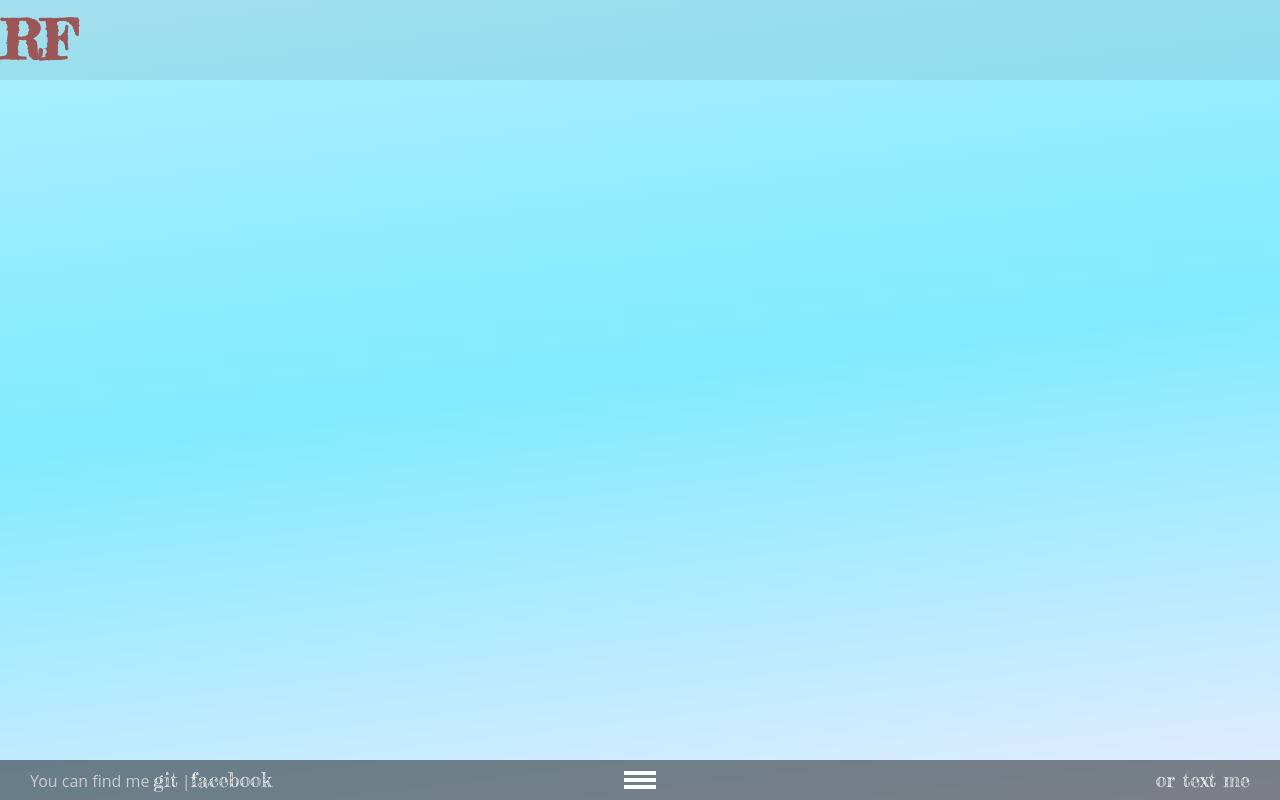
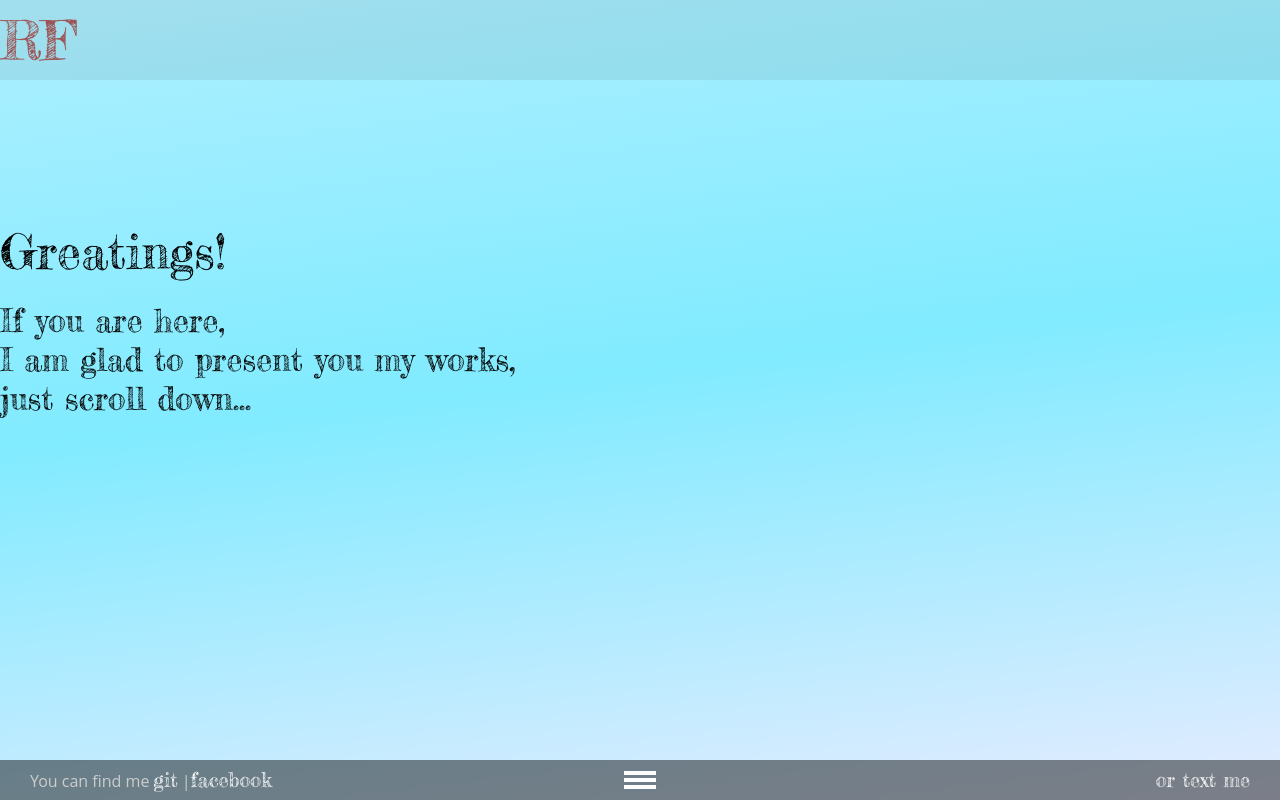
Before and after one commit to RomanFPL/my-profile, a website with bundled scripts: page src/index.html in a window 1280 px wide. Shown: the top 800 px of the page. Built offline with nearby package versions, Linux system fonts and the light colour scheme.

Commit message:
Create intro greating

```diff
--- a/src/assets/sass/_header.sass
+++ b/src/assets/sass/_header.sass
@@ -61,10 +61,6 @@ nav
                 line-height: 18px
                 color: #cccccc
             a
-                font-family: Fredericka the Great
-                font-size: 20px
-                font-weight: 400
-                line-height: 20px
                 color: #ffffff
                 transition: all ease-in-out .5s
                 text-decoration: none
--- a/src/assets/sass/_intro.sass
+++ b/src/assets/sass/_intro.sass
@@ -12,4 +12,16 @@
             h1
                 color:#9D5555
                 font-size: 54px
+    .present
+        height: 60vh
+        display: flex
+        align-items: center
+        .greating-part
+            width: 50%
+            h2
+                font-size: 48px
+                font-weight: 500
+                margin-bottom: 20px
+            p
+                font-size: 32px
                 font-family: "Fredericka the Great"
--- a/src/assets/sass/style.sass
+++ b/src/assets/sass/style.sass
@@ -13,3 +13,14 @@ body
 .container
 	width: 1320px
 	margin: 0 auto
+
+h1, h2, h3, h4
+	font-family: "Fredericka the Great"
+	font-weight: 500
+
+a
+	font-family: "Fredericka the Great"
+	font-size: 20px
+	font-weight: 400
+	line-height: 20px
+	font-weight: 500
--- a/src/index.html
+++ b/src/index.html
@@ -12,14 +12,14 @@
     <header class="header-bottom">
         <nav>
             <ul class="descr-profile">
-                <li><span>You can find me </span><a href="#">git</a> <span>|</span><a href="#">facebook</a></li>
+                <li><span>You can find me </span><a href="https://github.com/RomanFPL">git</a> <span>|</span><a href="https://www.facebook.com/profile.php?id=100012667419370">facebook</a></li>
                 <li class="center-pop-li center-block-li center-burger-li">
                     <span></span>
                     <span></span>
                     <span></span>
                 </li>
                 <li>
-                    <a href="#">or text me</a>
+                    <a href="mailto:fr.roman.ru@gmail.com">or text me</a>
                 </li>
             </ul>
         </nav>
@@ -30,6 +30,16 @@
                 <h1>RF</h1>
             </div>
         </div>
+        <div class="present container">
+            <div class="greating-part">
+                <h2>Greatings!</h2>
+                <p>If you are here,</p>
+                <p>I am glad to present you my works, <br> just scroll down...</p>
+            </div>
+            <div class="globe-part">
+
+            </div>
+        </div>
     </section>
 </body>
 </html>
```
Also changed, not shown: src/assets/css/style.min.css.
